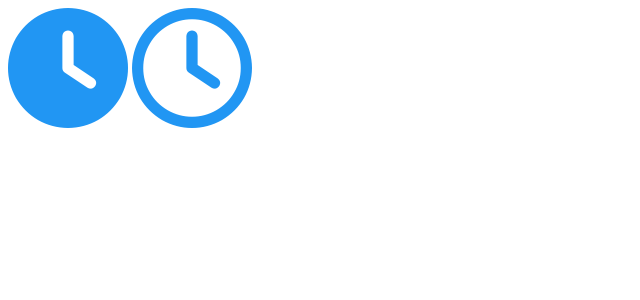
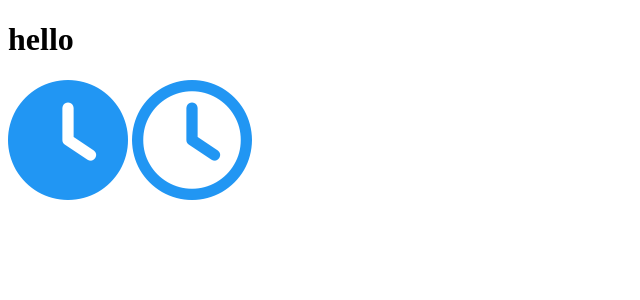
Before and after one commit to lliu1871/PhyEd, a Jekyll site: the page code/test.html, which Jekyll copies as it is, in a window 1280 px wide. Shown: the top 300 px of the page, without its empty margins (0-640 px from the left). Built offline with Jekyll 4.4.1, drawn with Linux system fonts in a browser that asks for light colours; nearby versions of some CDN libraries.

Commit message:
Update test.html

```diff
--- a/code/test.html
+++ b/code/test.html
@@ -8,6 +8,8 @@
 </head>
 <body>
 
+  <h1>hello</h1>
+
 <i class="fas fa-clock" style="font-size:120px;color:#2196F3"></i>
 <i class="far fa-clock" style="font-size:120px;color:#2196F3"></i>
 
```
